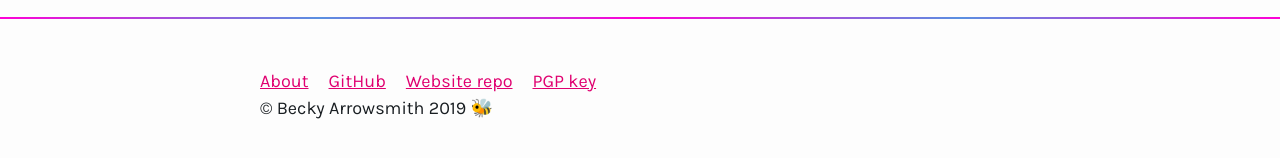
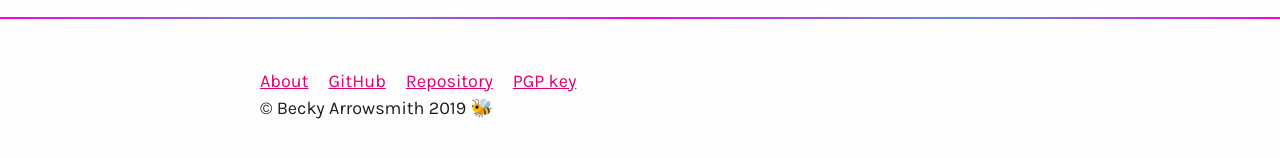
Before and after one commit to BeckyArrowsmith/blog2019, a Next.js app: page / in a window 1280 px wide. Shown: the part 1489-1647 px from the top of the page. Built offline with nearby package versions, Linux system fonts and the light colour scheme.

Commit message:
Change repository link text

```diff
--- a/components/Footer.js
+++ b/components/Footer.js
@@ -11,7 +11,7 @@ const Footer = () => (
             </Link>
 
             <Link href="https://github.com/BeckyArrowsmith/blog2019">
-                <a>Website repo</a>
+                <a>Repository</a>
             </Link>
 
             <Link href="/pgp.txt">
```
